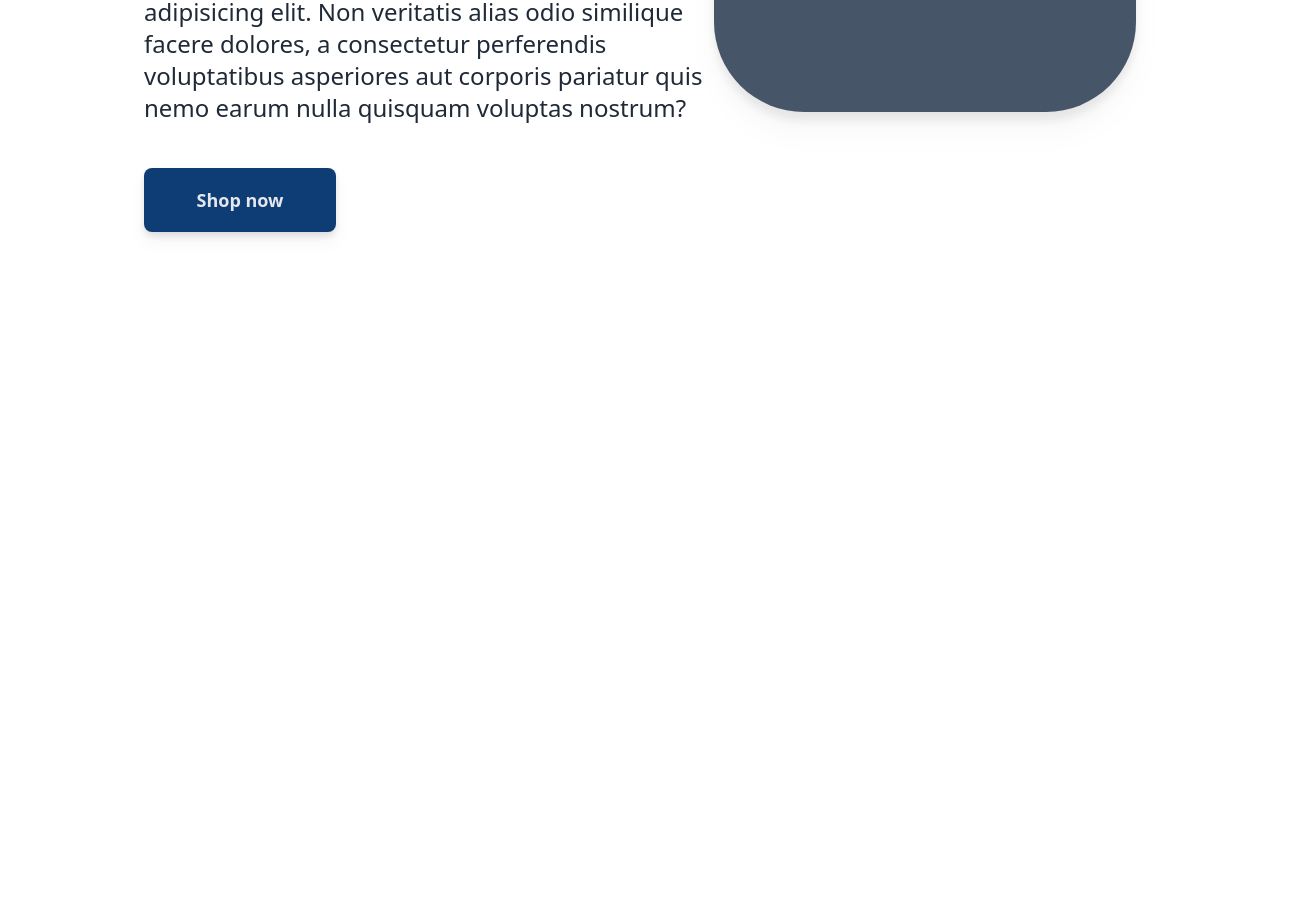
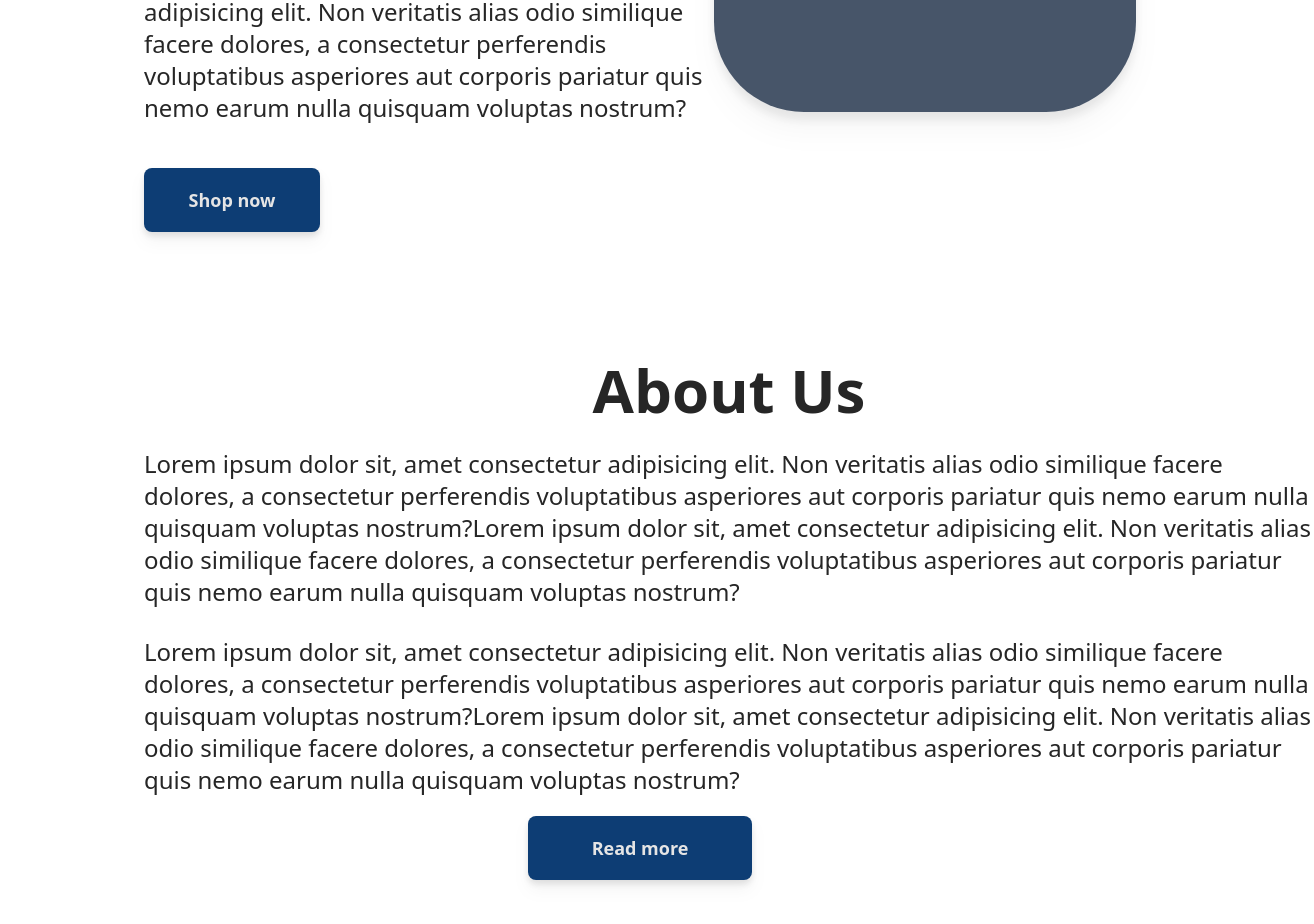
Before and after one commit to Mark-Muchiri/commerce, a React (Vite) app: page / in a window 1280 px wide. Shown: the part 408-1332 px from the top of the page, 1314 px wide, since content can reach past the window. Before the commit the page ends 800 px from the top, so only its background shows below. Built offline with nearby package versions, Linux system fonts and the light colour scheme.

Commit message:
added Section2 and added loader

```diff
--- a/src/AppRoutes.tsx
+++ b/src/AppRoutes.tsx
@@ -5,8 +5,9 @@ import {
   createBrowserRouter
 } from 'react-router-dom';
 // const Vans = lazy(() => import("@pages/Vans/Vans.jsx"));
+const Loader = lazy(() => import('./components/Loader.tsx'));
+const Layout = lazy(() => import('./components/Layout.tsx'));
 const Home = lazy(() => import('./pages/home/Home.tsx'));
-const Layout = lazy(() => import('./components/Layout.tsx'));
 
 const routes = createBrowserRouter([
   {
@@ -24,7 +25,7 @@ const routes = createBrowserRouter([
 
 function AppRoutes() {
   return (
-    <Suspense fallback={<div>Loading...</div>}>
+    <Suspense fallback={<Loader />}>
       <RouterProvider router={routes} />
     </Suspense>
   );
--- /dev/null
+++ b/src/components/Loader.module.css
@@ -0,0 +1,58 @@
+/* Loader.module.css */
+.loader {
+  width: 192px;
+  height: 192px;
+  background: #475569;
+  /* Updated color to #0d3d74 */
+  --c: no-repeat radial-gradient(farthest-side, #000 92%, #0000);
+  --s: 80px 80px;
+  -webkit-mask:
+    var(--c) top -32px left 50%,
+    var(--c) right -32px top 50%,
+    var(--c) bottom -32px left 50%,
+    var(--c) left -32px top 50%,
+    linear-gradient(#000 0 0);
+  -webkit-mask-composite: xor;
+  mask-composite: exclude;
+  animation: l8 3s infinite;
+  /* Updated duration from 1.5s to 3s */
+}
+
+@keyframes l8 {
+  0% {
+    -webkit-mask-size: 0 0, 0 0, 0 0, 0 0, auto
+  }
+
+  12.5% {
+    -webkit-mask-size: var(--s), 0 0, 0 0, 0 0, auto
+  }
+
+  25% {
+    -webkit-mask-size: var(--s), var(--s), 0 0, 0 0, auto
+  }
+
+  37.5% {
+    -webkit-mask-size: var(--s), var(--s), var(--s), 0 0, auto
+  }
+
+  45%,
+  55% {
+    -webkit-mask-size: var(--s), var(--s), var(--s), var(--s), auto
+  }
+
+  62.5% {
+    -webkit-mask-size: 0 0, var(--s), var(--s), var(--s), auto
+  }
+
+  75% {
+    -webkit-mask-size: 0 0, 0 0, var(--s), var(--s), auto
+  }
+
+  87.5% {
+    -webkit-mask-size: 0 0, 0 0, 0 0, var(--s), auto
+  }
+
+  100% {
+    -webkit-mask-size: 0 0, 0 0, 0 0, 0 0, auto
+  }
+}
--- /dev/null
+++ b/src/components/Loader.tsx
@@ -0,0 +1,15 @@
+import styles from './Loader.module.css';
+
+function Loader() {
+  return (
+    <>
+      <div className="relative flex h-screen -top-48 items-center justify-center">
+        <div className="h-full flex justify-center items-center">
+          <div className={styles.loader}></div>
+        </div>
+      </div>
+    </>
+  );
+}
+
+export default Loader;
--- a/src/pages/home/Home.tsx
+++ b/src/pages/home/Home.tsx
@@ -1,31 +1,12 @@
+import Section1 from "./Section1";
+import Section2 from "./Section2";
+
 function Home() {
   return (
-    <section className="px-36 mt-20 flex justify-between">
-
-      {/* left */}
-      <div className="relative top-12">
-        {/* Head Text */}
-        <div className="">
-          <p className="text-7xl font-semibold text-amber-800">
-            Lorem ipsum dolor
-          </p>
-        </div>
-        {/* paragraph */}
-        <div className="relative top-5 text-2xl text-gray-800 w-[570px]">
-          <p>Lorem ipsum dolor sit, amet consectetur adipisicing elit. Non veritatis alias odio similique facere dolores, a consectetur perferendis voluptatibus asperiores aut corporis pariatur quis nemo earum nulla quisquam voluptas nostrum?</p>
-        </div>
-        {/* button */}
-        <div className="relative mt-16 w-[12rem] h-16 rounded-lg bg-[#0d3d74] flex justify-center items-center drop-shadow-lg">
-          <p className="text-gray-200 font-semibold text-[18px] text-center">Shop now</p>
-        </div>
-      </div>
-
-      {/* right */}
-      {/* Image */}
-      <div className="relative w-[550px] h-[360px] rounded-[90px] bg-slate-600 drop-shadow-xl">
-        <img src="" alt="" />
-      </div>
-    </section>
+    <>
+      <Section1 />
+      <Section2 />
+    </>
   );
 }
 
--- /dev/null
+++ b/src/pages/home/Section1.tsx
@@ -0,0 +1,33 @@
+function Section1() {
+  return (
+    <section className="px-36 mt-20 flex justify-between">
+
+      {/* left */}
+      <div className="relative top-12">
+        {/* Head Text */}
+        <div className="">
+          <p className="text-7xl font-semibold text-amber-800">
+            Lorem ipsum dolor
+          </p>
+        </div>
+        {/* paragraph */}
+        <div className="relative top-5 text-2xl text-neutral-800 w-[570px]">
+          <p>Lorem ipsum dolor sit, amet consectetur adipisicing elit. Non veritatis alias odio similique facere dolores, a consectetur perferendis voluptatibus asperiores aut corporis pariatur quis nemo earum nulla quisquam voluptas nostrum?</p>
+        </div>
+        {/* button */}
+        <div className="relative mt-16 w-[11rem] h-16 rounded-lg bg-[#0d3d74] flex justify-center items-center drop-shadow-lg cursor-pointer">
+          <p className="text-neutral-200 font-semibold text-[18px] text-center">Shop now</p>
+        </div>
+      </div>
+
+      {/* right */}
+      {/* Image */}
+      <div className="relative w-[550px] h-[360px] rounded-[90px] bg-slate-600 drop-shadow-xl">
+        <img src="" alt="" />
+      </div>
+
+    </section>
+  );
+}
+
+export default Section1;
--- /dev/null
+++ b/src/pages/home/Section2.tsx
@@ -0,0 +1,46 @@
+function Section2() {
+  return (
+    <>
+      <section className="">
+        <div className="px-36 mt-44 mb-5 flex justify-between">
+          {/* Text */}
+          <div className="">
+            {/* header */}
+            <div className="">
+              <p className="text-center text-6xl font-semibold text-neutral-800">
+                About Us
+              </p>
+            </div>
+
+            {/* details */}
+            <div className="">
+              <p className="relative pt-7 text-2xl text-neutral-800 w-[1170px]">
+                Lorem ipsum dolor sit, amet consectetur adipisicing elit. Non veritatis alias odio similique facere dolores, a consectetur perferendis voluptatibus asperiores aut corporis pariatur quis nemo earum nulla quisquam voluptas nostrum?Lorem ipsum dolor sit, amet consectetur adipisicing elit. Non veritatis alias odio similique facere dolores, a consectetur perferendis voluptatibus asperiores aut corporis pariatur quis nemo earum nulla quisquam voluptas nostrum?
+
+              </p>
+              <p className="relative pt-7 text-2xl text-neutral-800 w-[1170px]">
+                Lorem ipsum dolor sit, amet consectetur adipisicing elit. Non veritatis alias odio similique facere dolores, a consectetur perferendis voluptatibus asperiores aut corporis pariatur quis nemo earum nulla quisquam voluptas nostrum?Lorem ipsum dolor sit, amet consectetur adipisicing elit. Non veritatis alias odio similique facere dolores, a consectetur perferendis voluptatibus asperiores aut corporis pariatur quis nemo earum nulla quisquam voluptas nostrum?
+
+              </p>
+            </div>
+          </div>
+          <div className="relative w-[250px] h-[360px] rounded-[90px] bg-slate-600 drop-shadow-xl">
+            <img src="" alt="" />
+          </div>
+
+          {/* image */}
+        </div>
+
+        {/* Button */}
+        <div className="px-36 mb-20 flex justify-center items-center">
+          <div className="relative w-[14rem] h-16 rounded-lg bg-[#0d3d74] flex justify-center items-center drop-shadow-lg cursor-pointer">
+            <p className="text-neutral-200 font-semibold text-[18px] text-center">Read more</p>
+          </div>
+        </div>
+
+      </section>
+    </>
+  );
+}
+
+export default Section2;
```
